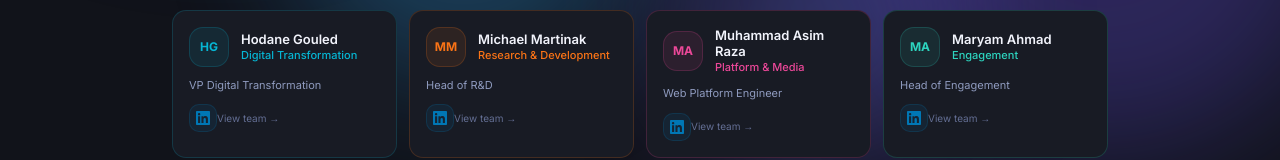
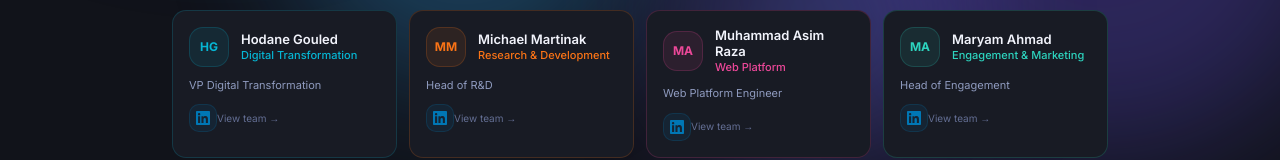
Before and after one commit to uffbilxl/sca, a Next.js app: page /committee in a window 1280 px wide. Shown: the part 605-765 px from the top of the page. Built offline with nearby package versions, Linux system fonts and the light colour scheme.

Commit message:
Rename Platform & Media to Web Platform, Engagement to Engagement & Marketing

```diff
--- a/src/app/committee/page.tsx
+++ b/src/app/committee/page.tsx
@@ -87,7 +87,7 @@ const DIVISIONS: Division[] = [
     ],
   },
   {
-    name: 'Platform & Media',
+    name: 'Web Platform',
     color: '#ec4899',
     members: [
       { name: 'Muhammad Asim Raza', role: 'Web Platform Engineer', linkedin: 'https://www.linkedin.com/in/muhammad-asim-r-0a577b3a9/' },
@@ -96,7 +96,7 @@ const DIVISIONS: Division[] = [
     ],
   },
   {
-    name: 'Engagement',
+    name: 'Engagement & Marketing',
     color: '#2dd4bf',
     members: [
       { name: 'Maryam Ahmad', role: 'Head of Engagement', linkedin: 'https://www.linkedin.com/in/maryam-a-259297235' },
```
